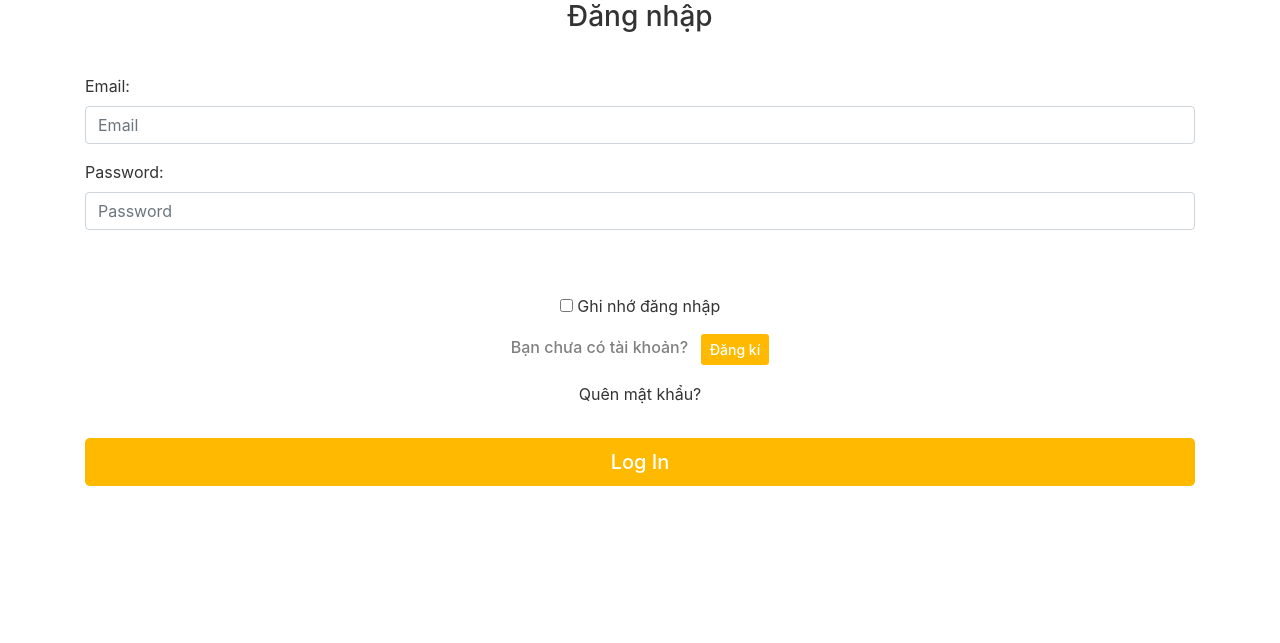
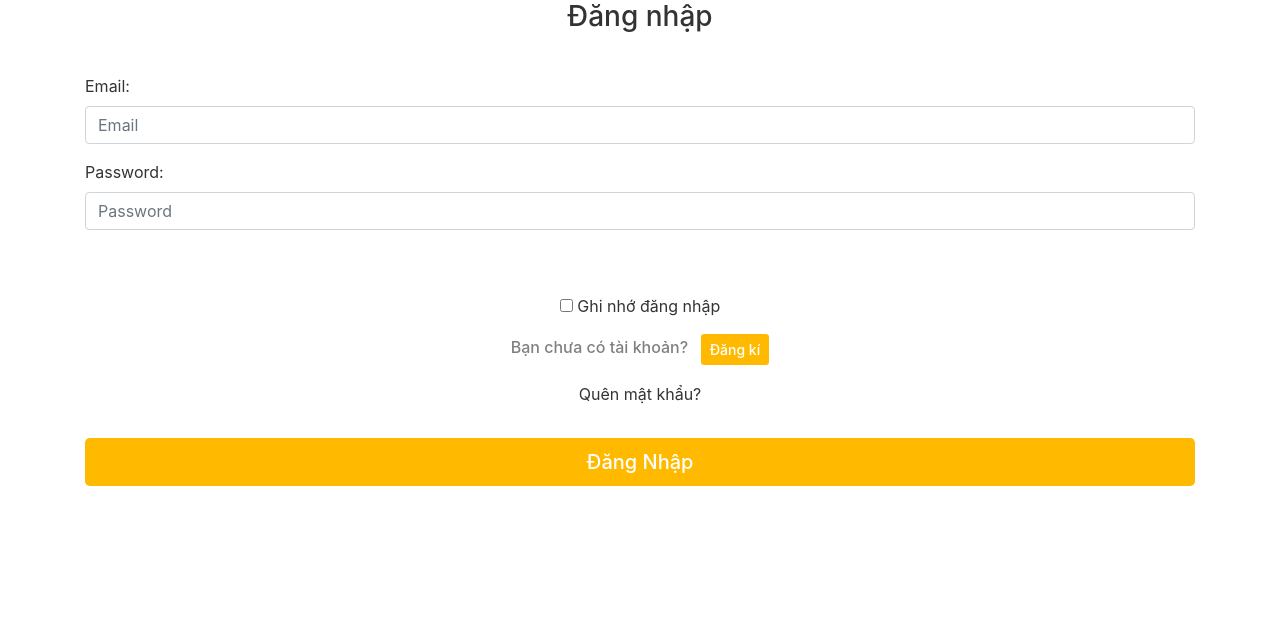
Before and after one commit to dangpham205/choHoiTot.com, a Flask app: page /auth/login in a window 1280 px wide. Shown: the part 96-739 px from the top of the page. Run offline with Flask 2, Linux system fonts and the light colour scheme; parts of the project's set-up code (start-up, migrations or seed data) failed here and were passed over; some libraries are stand-ins or nearby versions.

Commit message:
product detail

```diff
--- a/app/auth/forms.py
+++ b/app/auth/forms.py
@@ -9,7 +9,7 @@ class LoginForm(FlaskForm):
     password = PasswordField(label='Password:', validators=[DataRequired()])
     # recaptcha = RecaptchaField()
     remember_me = BooleanField('Remember me')
-    submit = SubmitField(label='Log In')
+    submit = SubmitField(label='Đăng Nhập')
 
 class RegisterForm(FlaskForm):
     def validate_username(self,username_to_check):
@@ -29,7 +29,7 @@ class RegisterForm(FlaskForm):
     email = StringField(label='Email:',  validators=[Email(),  DataRequired()])
     phone = StringField(label='Số điện thoại:', validators=[Length(min=8, max=12), DataRequired()])
     password1 = PasswordField(label='Mật khẩu:', validators=[Length(min=5),  DataRequired()])
-    password2 = PasswordField(label='Nhập lại mật khẩu:',  validators=[EqualTo('password1'), DataRequired()])
+    password2 = PasswordField(label='Nhập lại mật khẩu:',  validators=[EqualTo('password1', message='Mật khẩu phải giống nhau.'), DataRequired()])
     #check password có giống nhau không ở đây
     submit = SubmitField(label='Đăng Kí')
 
--- a/app/templates/profile/profile.html
+++ b/app/templates/profile/profile.html
@@ -13,7 +13,7 @@
         <div id="user-ava-bellow">
             {% if current_user.is_authenticated %}
                 {% if current_user.user_name == user.user_name %}
-                    <a class="btn btn-sm edit-profile-btn" href="{{ url_for('profile.edit_profile') }}" style="display: inline-block;" >Edit Profile</a>
+                    <a class="btn btn-sm edit-profile-btn" href="{{ url_for('profile.edit_profile') }}" style="display: inline-block;" >Chỉnh sửa trang cá nhân</a>
                     <br>
                 {% endif %}
             {% endif %}
```
Also changed, not shown: app/endterm.db.
